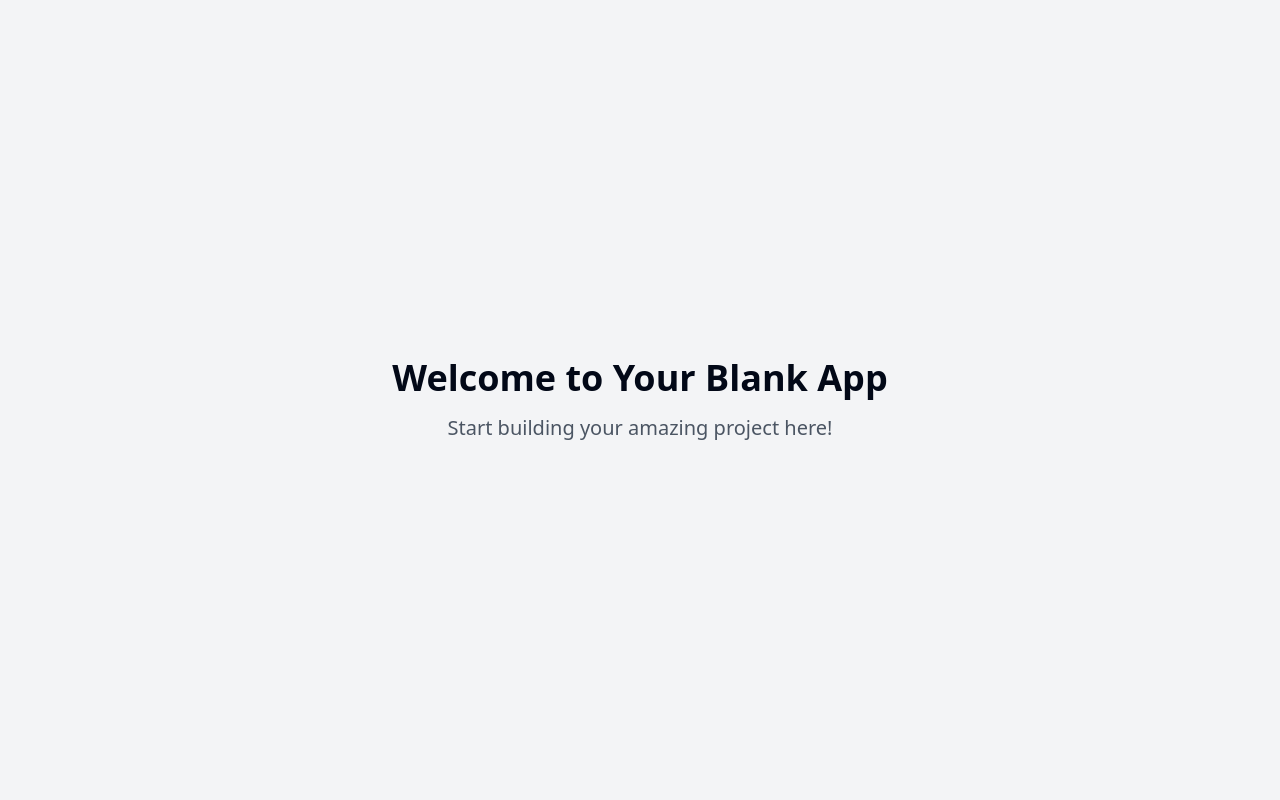
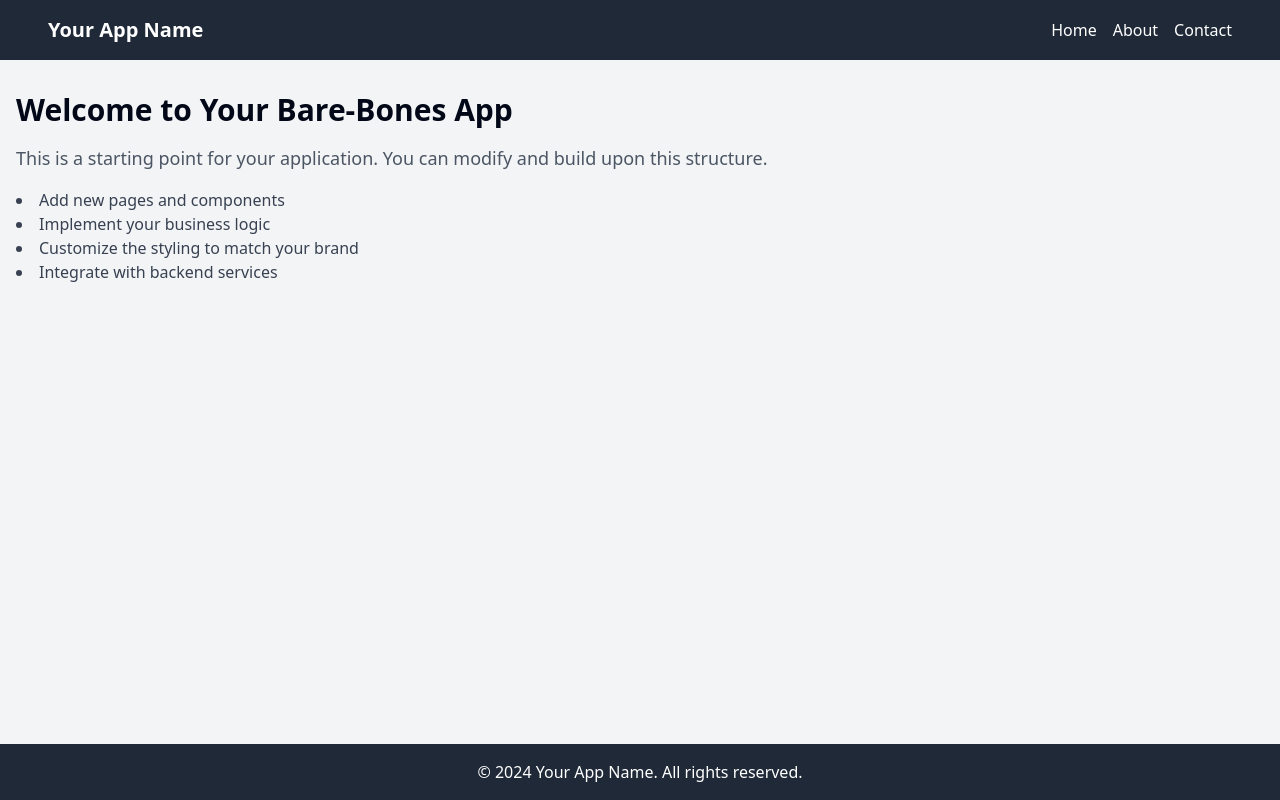
Before and after one commit to GPT-Engineer-App-Dev/modify-me-starter-kit, a React (Vite) app: page / in a window 1280 px wide. Built offline with nearby package versions, Linux system fonts and the light colour scheme.

Commit message:
Create bare-bones application
Initial commit of a basic application structure for further modification and development.
[skip gpt_engineer]

```diff
--- /dev/null
+++ b/src/components/Layout.jsx
@@ -0,0 +1,39 @@
+import { useState } from 'react';
+import { Link } from 'react-router-dom';
+import { Menu, X } from 'lucide-react';
+
+const Layout = ({ children }) => {
+  const [isMenuOpen, setIsMenuOpen] = useState(false);
+
+  const toggleMenu = () => setIsMenuOpen(!isMenuOpen);
+
+  return (
+    <div className="flex flex-col min-h-screen">
+      <header className="bg-gray-800 text-white p-4">
+        <div className="container mx-auto flex justify-between items-center">
+          <h1 className="text-xl font-bold">Your App Name</h1>
+          <button onClick={toggleMenu} className="md:hidden">
+            {isMenuOpen ? <X size={24} /> : <Menu size={24} />}
+          </button>
+          <nav className={`${isMenuOpen ? 'block' : 'hidden'} md:block`}>
+            <ul className="md:flex space-y-2 md:space-y-0 md:space-x-4">
+              <li><Link to="/" className="hover:text-gray-300">Home</Link></li>
+              <li><Link to="/about" className="hover:text-gray-300">About</Link></li>
+              <li><Link to="/contact" className="hover:text-gray-300">Contact</Link></li>
+            </ul>
+          </nav>
+        </div>
+      </header>
+      <main className="flex-grow bg-gray-100">
+        {children}
+      </main>
+      <footer className="bg-gray-800 text-white p-4">
+        <div className="container mx-auto text-center">
+          <p>&copy; 2024 Your App Name. All rights reserved.</p>
+        </div>
+      </footer>
+    </div>
+  );
+};
+
+export default Layout;
--- a/src/nav-items.jsx
+++ b/src/nav-items.jsx
@@ -1,4 +1,4 @@
-import { Home } from "lucide-react";
+import { Home, Info, Mail } from "lucide-react";
 import Index from "./pages/Index.jsx";
 
 /**
@@ -11,4 +11,16 @@ export const navItems = [
     icon: <Home className="h-4 w-4" />,
     page: <Index />,
   },
+  {
+    title: "About",
+    to: "/about",
+    icon: <Info className="h-4 w-4" />,
+    page: <div>About Page</div>,
+  },
+  {
+    title: "Contact",
+    to: "/contact",
+    icon: <Mail className="h-4 w-4" />,
+    page: <div>Contact Page</div>,
+  },
 ];
--- a/src/pages/Index.jsx
+++ b/src/pages/Index.jsx
@@ -1,13 +1,19 @@
-// Update this page (the content is just a fallback if you fail to update the page)
+import Layout from '../components/Layout';
 
 const Index = () => {
   return (
-    <div className="min-h-screen flex items-center justify-center bg-gray-100">
-      <div className="text-center">
-        <h1 className="text-4xl font-bold mb-4">Welcome to Your Blank App</h1>
-        <p className="text-xl text-gray-600">Start building your amazing project here!</p>
+    <Layout>
+      <div className="container mx-auto px-4 py-8">
+        <h1 className="text-3xl font-bold mb-4">Welcome to Your Bare-Bones App</h1>
+        <p className="text-lg text-gray-600 mb-4">This is a starting point for your application. You can modify and build upon this structure.</p>
+        <ul className="list-disc list-inside text-gray-700">
+          <li>Add new pages and components</li>
+          <li>Implement your business logic</li>
+          <li>Customize the styling to match your brand</li>
+          <li>Integrate with backend services</li>
+        </ul>
       </div>
-    </div>
+    </Layout>
   );
 };
 
```
